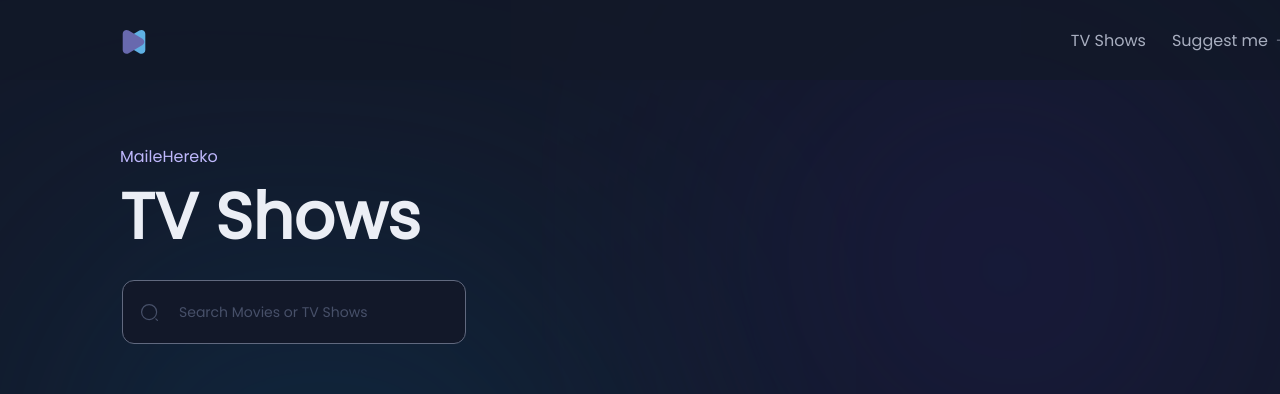
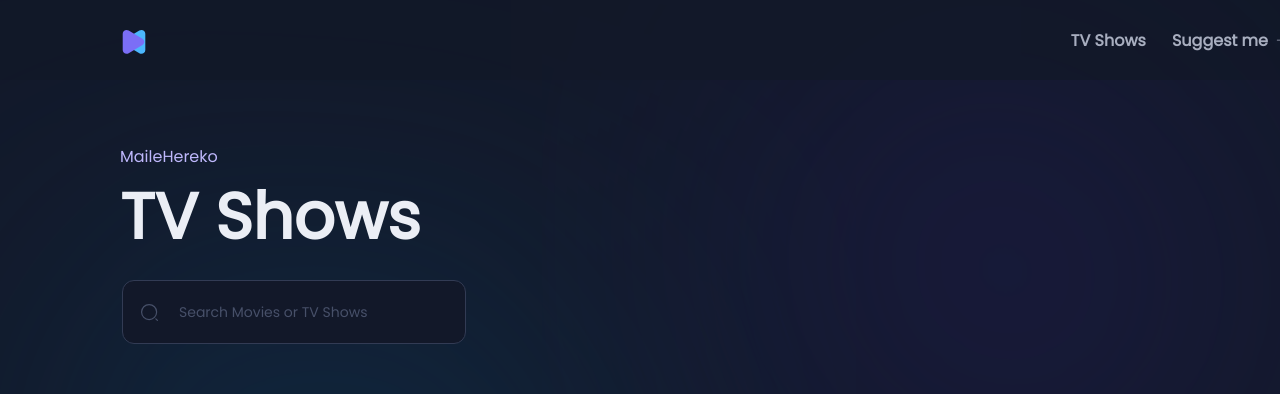
Before and after one commit to YuliaGanchuk/Main-project, a React (Create React App) app: page / in a window 1280 px wide. Shown: the top 394 px of the page. Built offline with nearby package versions, Linux system fonts and the light colour scheme; no server answers.

Commit message:
added font-weight to header and name of show, changes colors of logo

```diff
--- a/src/components/Header/header.css
+++ b/src/components/Header/header.css
@@ -19,6 +19,7 @@
 .head-button {
   font-family: "Poppins", sans-serif;
   font-size: 16px;
+  font-weight: 600;
   display: flex;
   align-items: center;
   margin-left: 26px;
--- a/src/components/Input/Input.module.scss
+++ b/src/components/Input/Input.module.scss
@@ -24,7 +24,7 @@
     font-family: "Poppins";
     color: $colorDarkGray;
     background-color: #121829;
-    border: 1.5px solid #61697f;
+    border: 1.5px solid #323b54;
     border-radius: 12px;
 
     &:focus {
--- a/src/pages/home/style.css
+++ b/src/pages/home/style.css
@@ -143,5 +143,6 @@ p {
   color: #EBEEF5;
   margin-left: 16px;
   margin-top: 14px;
+  font-weight: 600;
 
 }
--- a/src/pages/suggestMe/sug-movie-card.js
+++ b/src/pages/suggestMe/sug-movie-card.js
@@ -19,7 +19,7 @@ export class MovieCard extends React.Component {
               <svg xmlns="http://www.w3.org/2000/svg"  width="16" height="16" fill="currentColor" className='star' viewBox="0 0 16 16">
                   <path d="M2.866 14.85c-.078.444.36.791.746.593l4.39-2.256 4.389 2.256c.386.198.824-.149.746-.592l-.83-4.73 3.522-3.356c.33-.314.16-.888-.282-.95l-4.898-.696L8.465.792a.513.513 0 0 0-.927 0L5.354 5.12l-4.898.696c-.441.062-.612.636-.283.95l3.523 3.356-.83 4.73zm4.905-2.767-3.686 1.894.694-3.957a.565.565 0 0 0-.163-.505L1.71 6.745l4.052-.576a.525.525 0 0 0 .393-.288L8 2.223l1.847 3.658a.525.525 0 0 0 .393.288l4.052.575-2.906 2.77a.565.565 0 0 0-.163.506l.694 3.957-3.686-1.894a.503.503 0 0 0-.461 0z"/>
               </svg>
-              <span className='span'>{this.state.skeleton.rating.average}</span>
+              <span className='span'>{this.state.skeleton.rating.average || 0}</span>
           </div>
           <p className='sug-p'>{this.state.skeleton.name}</p>
           <div className='like'>
```
Also changed, not shown: src/components/Header/Logo.svg.
